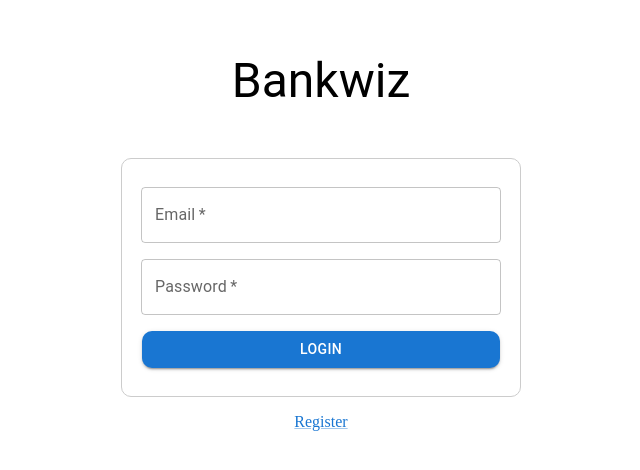
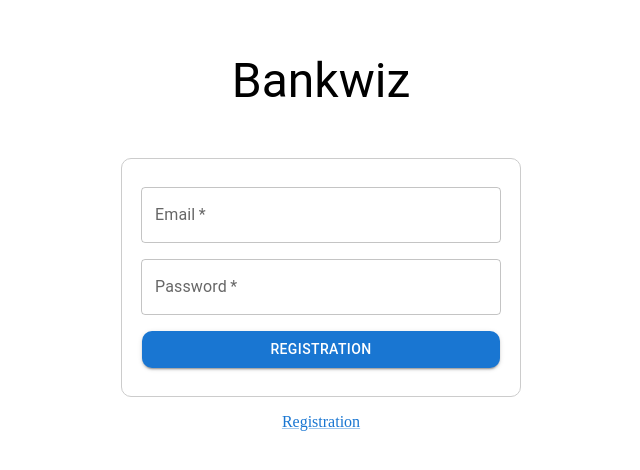
Before and after one commit to jbwittner/bankwiz_front, a Next.js app: page / in a window 1280 px wide. Shown: the part 146-616 px from the top of the page, without its empty margins (319-959 px from the left). Built offline with nearby package versions, Linux system fonts and the light colour scheme; what @jbwittner/bankwiz_openapi-client would draw is missing.

Commit message:
derpherp

```diff
--- a/src/pages/index.tsx
+++ b/src/pages/index.tsx
@@ -1,78 +1,30 @@
 import React from 'react';
 import { useForm } from 'react-hook-form';
 import { TextField, Button, Box, Link, Typography } from '@mui/material';
+import Head from 'next/head';
+import { useRouter } from 'next/router';
 import { useLoginUser } from '@/hook/AuthHook';
-import Head from 'next/head';
 
-interface LoginFormProps {
-  onSubmit: (email: string, password: string) => void;
+interface LoginFormData {
+  email: string;
+  password: string;
 }
 
-const LoginForm = (props: LoginFormProps) => {
+const RegistrationPage = () => {
   const {
     register,
     handleSubmit,
     formState: { errors },
-  } = useForm();
-
-  const onSubmit = (data: { email: string; password: string }) => {
-    props.onSubmit(data.email, data.password);
-  };
-
-  return (
-    <Box
-      component="form"
-      onSubmit={handleSubmit(onSubmit)}
-      sx={{
-        '& .MuiTextField-root': { m: 1, width: '45ch', borderRadius: '10px' },
-        '& .MuiButton-root': { m: 1, width: '45ch', borderRadius: '10px' },
-        display: 'flex',
-        flexDirection: 'column',
-        alignItems: 'center',
-        border: '1px solid #ccc',
-        borderRadius: '10px',
-        padding: '20px',
-      }}
-    >
-      <TextField
-        required
-        id="email"
-        label="Email"
-        {...register('email', {
-          required: true,
-          pattern: /^\S+@\S+$/i,
-        })}
-        error={!!errors.email}
-        helperText={errors.email ? 'Email is required and must be valid' : ''}
-      />
-      <TextField
-        required
-        id="password"
-        label="Password"
-        type="password"
-        {...register('password', { required: true, minLength: 8 })}
-        error={!!errors.password}
-        helperText={
-          errors.password
-            ? 'Password must be at least 8 characters long'
-            : ''
-        }
-      />
-      <Button type="submit" variant="contained">
-        Login
-      </Button>
-    </Box>
-  );
-};
-
-const LoginPage: React.FC = () => {
+  } = useForm<LoginFormData>();
+  const { push } = useRouter();
   const { sendRequest: loginUser } = useLoginUser();
 
-  const handleLoginFormSubmit = (email: string, password: string) => {
+  const onSubmit = async (data: LoginFormData) => {
     loginUser({
-      email: email,
-      password: password,
+      email: data.email,
+      password: data.password,
     });
+    push('/');
   };
 
   return (
@@ -94,10 +46,54 @@ const LoginPage: React.FC = () => {
             Bankwiz
           </Typography>
           <Box sx={{ width: '400px', height: 'auto', mt: 4 }}>
-            <LoginForm onSubmit={handleLoginFormSubmit} />
+            <form onSubmit={handleSubmit(onSubmit)}>
+              <Box
+                sx={{
+                  '& .MuiTextField-root': {
+                    m: 1,
+                    width: '45ch',
+                    borderRadius: '10px',
+                  },
+                  '& .MuiButton-root': {
+                    m: 1,
+                    width: '45ch',
+                    borderRadius: '10px',
+                  },
+                  display: 'flex',
+                  flexDirection: 'column',
+                  alignItems: 'center',
+                  border: '1px solid #ccc',
+                  borderRadius: '10px',
+                  padding: '20px',
+                }}
+              >
+                <TextField
+                  required
+                  id="email"
+                  label="Email"
+                  {...register('email', {
+                    required: true,
+                  })}
+                  error={!!errors.email}
+                  helperText={errors.email ? 'Email is required' : ''}
+                />
+                <TextField
+                  required
+                  id="password"
+                  label="Password"
+                  type="password"
+                  {...register('password', { required: true })}
+                  error={!!errors.password}
+                  helperText={errors.password ? 'Password is required' : ''}
+                />
+                <Button type="submit" variant="contained">
+                  Registration
+                </Button>
+              </Box>
+            </form>
           </Box>
           <Box mt={2}>
-            <Link href="/registration">Register</Link>
+            <Link href="/registration">Registration</Link>
           </Box>
         </Box>
       </main>
@@ -105,4 +101,4 @@ const LoginPage: React.FC = () => {
   );
 };
 
-export default LoginPage;
+export default RegistrationPage;
--- a/src/pages/registration.tsx
+++ b/src/pages/registration.tsx
@@ -22,7 +22,6 @@ const RegistrationPage = () => {
   const { sendRequest: createUser } = useCreateUser();
 
   const onSubmit = async (data: RegistrationFormData) => {
-    // Handle form submission here
     createUser({
       lastName: data.lastName,
       firstName: data.firstName,
```
